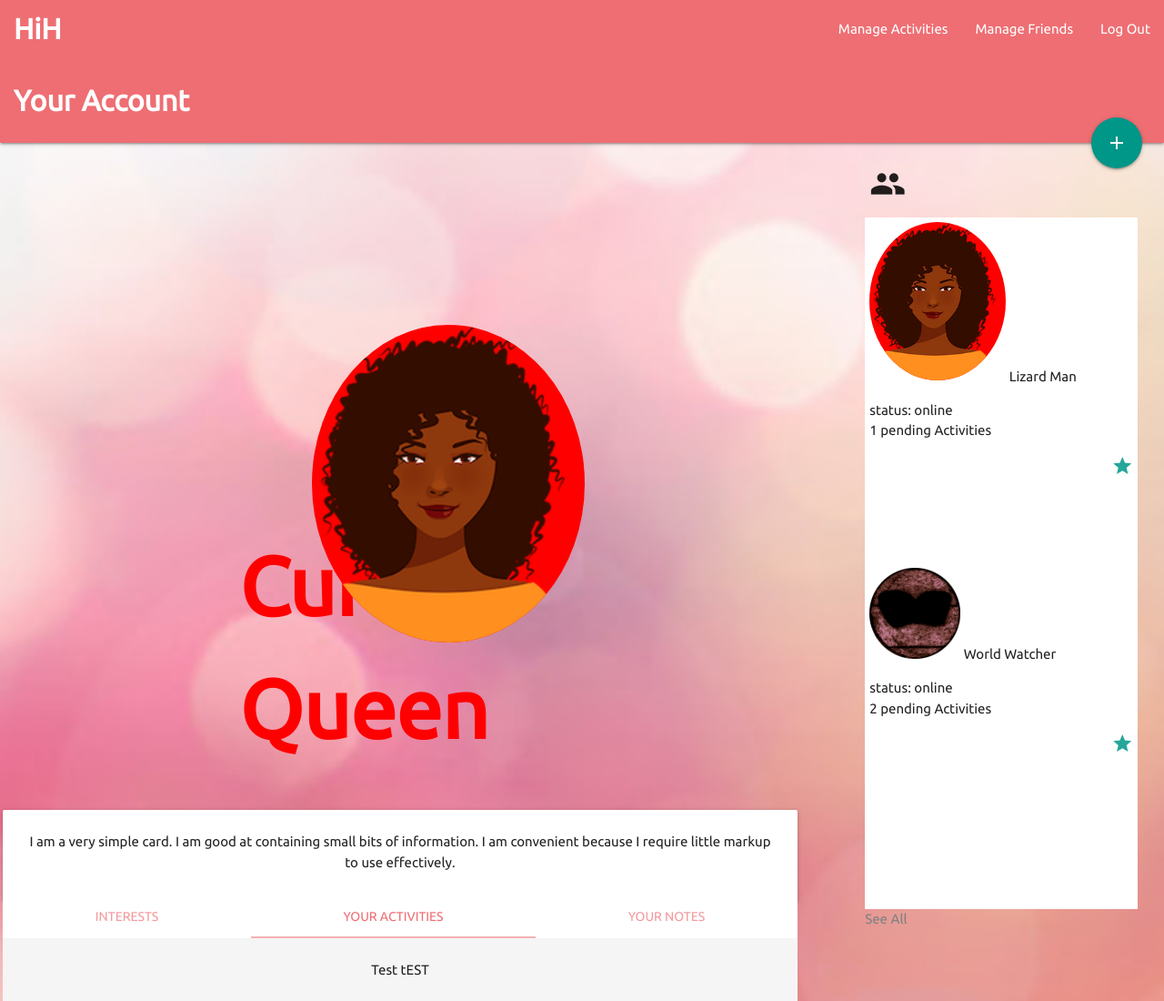
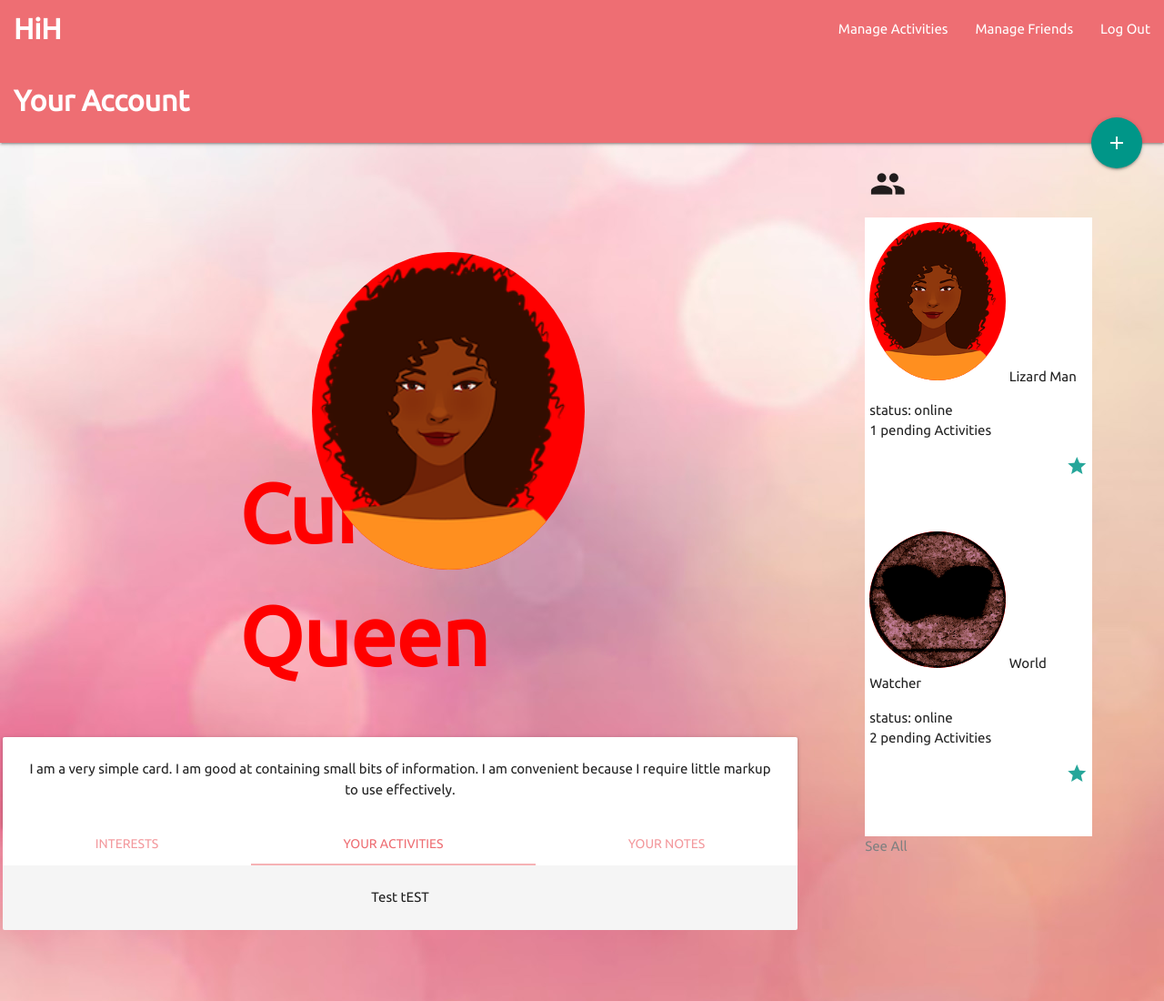
Before and after one commit to InnanaDM/HiH_friends_hdb, a plain HTML site: page userProfile.html in a window 1280 px wide. Shown: the top 1100 px of the page at 91% size. Drawn offline with nearby package versions, Linux system fonts and the light colour scheme.

Commit message:
creating

```diff
--- a/styleUP.css
+++ b/styleUP.css
@@ -1,16 +1,20 @@
+/* null */
 #leftLogo {
     font-size: 40px;
     font-weight: 700;
 }
 
+/* !both */
 /* ?HI HUMAN FONT */
 body {
     font-family: "Ubuntu", sans-serif;
   }
-
+/* UP */
   .userProfileBody {
     height: 700px;
   }
+
+  /* !B */
 .page-footer {
     /* background-color: aliceblue; */
     margin-top: 0;
@@ -18,11 +22,13 @@ body {
     height: 140px;
 }
 
+/* !UP */
 .collectionUP {
     width: 500px;
 
 }
 
+/*! UP */
 .collection-item.avatarUP {
     width: 300px;
     height: 380px;
@@ -32,17 +38,21 @@ body {
 
     /* height: 1700px; */
 }
+
+/*! UP */
 /* see all friends link in user profile friends box */
 .seeAll {
     color: gray;
 }
 
+/* !UP */
 /* your friends text above friends box */
 .yourFriends {
     font-size: 20px;
     font-weight: 800;
 }
 
+/*! UP */
 /* people icon above friends box */
 .small.material-icons {
     font-size: 40px;
@@ -52,6 +62,8 @@ body {
         left: 5px;
 
 }
+
+/*! UP *
 /* top left hih icon */
 .brand-logo {
 
@@ -59,17 +71,20 @@ body {
     margin-left: 15px;
 }
 
+/* !B */
 .nav-title {
     font-weight: 700;
     margin-left: 15px;
 }
 
+/* !UP */
 /* div holds entire friends box + friends text */
 .friendsBox {
     margin-top: 20px;
     margin-left: 300px;
 }
 
+/*! UP  */
 .circle.responsive-imgUP {
     position: relative;
     top: -999px;
@@ -79,6 +94,8 @@ body {
     /* display: inline-block;
     vertical-align: right; */
 }
+
+/* !UP */
 .circle.responsive-imgUPF {
     /* position: relative;
     top: -1299px;;
@@ -89,6 +106,7 @@ body {
     vertical-align: right; */
 }
 
+/* !UP */
 .curlQueen {
     position: relative;
     top: -460px;
@@ -103,13 +121,14 @@ body {
 
 }
 
+/* !UP */
 .uPCard {
     position: relative;
     top: -850px;
     left: -200px;
 }
 
-
+/* !UP */
 .circleUP {
     width: 100px;
 }
@@ -130,6 +149,7 @@ body {
     height: 300px;
 } */
 /* box that holds all friend info */
+/* !FU */
 .collection-item.avatar {
     width: 100%;
     height: 380px;
@@ -139,11 +159,23 @@ body {
 
     /* height: 1700px; */
 }
+/* !UP */
+.collection-item.avatarUP {
+    width: 50%;
+    height: 340px;
+    background-color: white;
+    padding: 5px;
 
+
+    /* height: 1700px; */
+}
+
+/* !B */
 .circle {
     width: 700px;
 }
 
+/* !FU */
 /* user friend image */
 img.FP1circle {
     position: relative;
@@ -155,6 +187,7 @@ img.FP1circle {
     background: lawngreen; */
 }
 
+/* !FU */
 /* text above friends box 48 */
 .userFriends {
     font-size: 70px;
@@ -162,6 +195,7 @@ img.FP1circle {
 
 }
 
+/* !FU */
 .FPtitle {
     color: red;
     font-size: 35px;
@@ -171,6 +205,7 @@ img.FP1circle {
     left: -44px;
 }
 
+/* !FU */
 /* background blue box that holds friend name and info */
 .wrapperUFB {
     height: 290px;
@@ -186,7 +221,7 @@ img.FP1circle {
     padding: 20px;
     display: block;
 }
-
+/* !FU */
 .wrapperUFB2 {
     height: 290px;
     background-color: aliceblue;
@@ -216,24 +251,23 @@ img.FP1circle {
     padding: 20px;
     display: block;
 } */
+
+
 /* interest text in user box */
-.uFInterest {
+/* .uFInterest {
     font-size: 30px;
     margin-top:  15px;
     text-decoration: underline;
     text-align: center;
     display: inline-block;
-}
-
+} */
+/* !B */
 body {
     background-image: url("images/hhBack2.jpg");
     height: 100%;
 }
 
-.FP1.circle {
-    background-color: mediumspringgreen;
-}
-
+/* !B */
 /* card inside friend box that holds friend info */
 .card {
     position: initial;
@@ -246,6 +280,7 @@ body {
     background-color: white; */
 }
 
+/* !FU */
 /* remove button */
 .rfwaves-effect.waves-light.btn-small {
 
--- a/userProfile.html
+++ b/userProfile.html
@@ -64,7 +64,7 @@
                         <a href="#!" class="secondary-content"><i class="material-icons">grade</i></a>
                     </li>
                     <li class="collection-item avatarUP">
-                        <img src="images/NightWatcherMask.png" alt="" class="circleUP">
+                        <img src="images/NightWatcherMask.png" alt="" class="circle responsive-imgUPF">
                         <span class="title">World Watcher</span>
                         <p>status: online<br>
                             2 pending Activities
```
